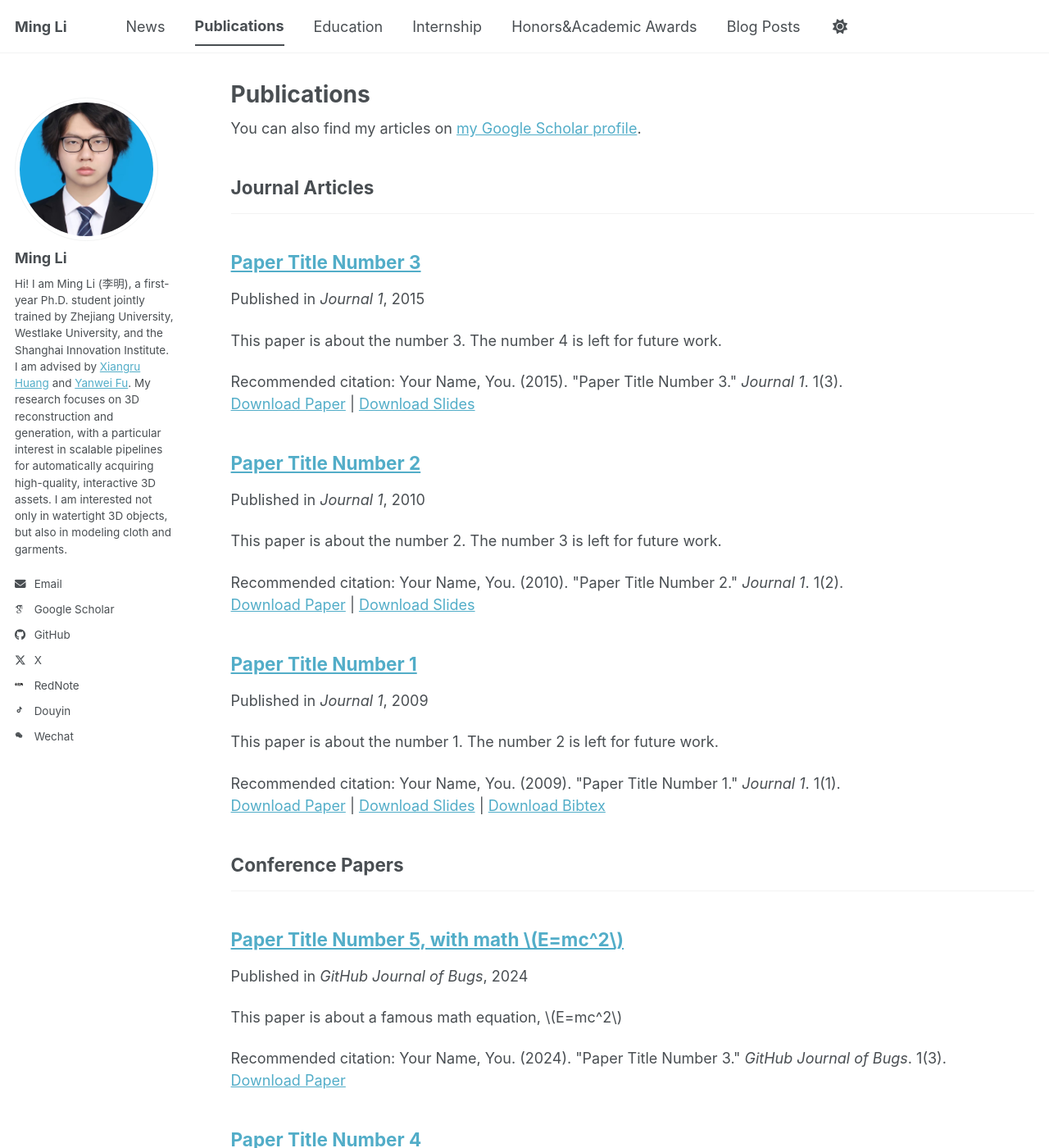
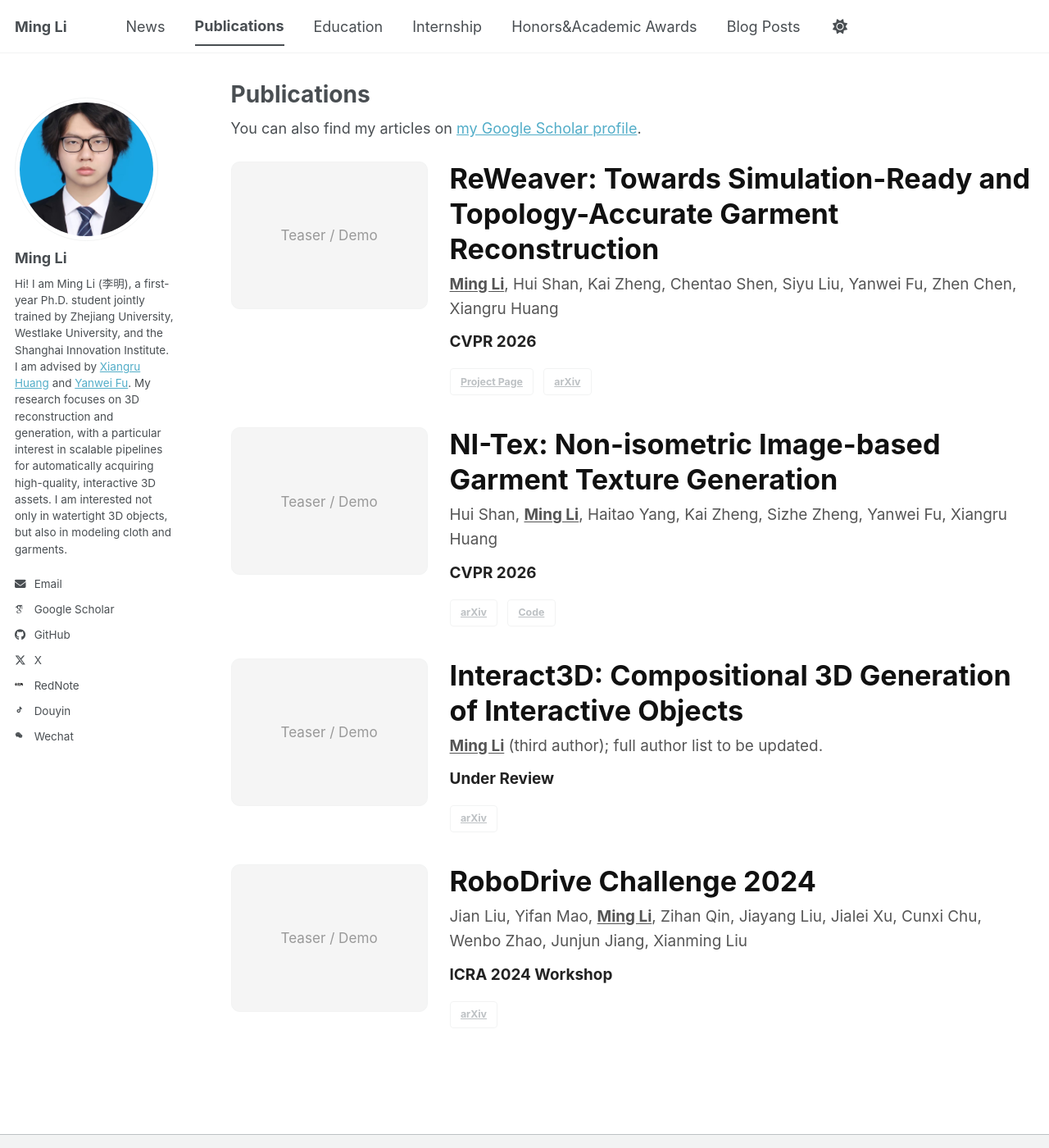
Before and after one commit to SII-LiMing/SII-LiMing.github.io, a Jekyll site: the page built from _pages/publications.html, in a window 1280 px wide and 1400 px high. Shown: the whole window at 82% size. Built offline with Jekyll 4.4.1, drawn with Linux system fonts in a browser that asks for light colours; some web fonts are replaced; a script bundle is joined from its source files by our own code; library files that are not in the unit come from our copies; some of the changed text lies outside the part shown.

Commit message:
Customize publications page

```diff
--- a/_pages/publications.html
+++ b/_pages/publications.html
@@ -11,23 +11,111 @@ author_profile: true
 
 {% include base_path %}
 
-<!-- New style rendering if publication categories are defined -->
-{% if site.publication_category %}
-  {% for category in site.publication_category  %}
-    {% assign title_shown = false %}
-    {% for post in site.publications reversed %}
-      {% if post.category != category[0] %}
-        {% continue %}
-      {% endif %}
-      {% unless title_shown %}
-        <h2>{{ category[1].title }}</h2><hr />
-        {% assign title_shown = true %}
-      {% endunless %}
-      {% include archive-single.html %}
-    {% endfor %}
+<style>
+.pub-list {
+  margin-top: 1.5rem;
+}
+.pub-card {
+  display: flex;
+  gap: 1.5rem;
+  align-items: flex-start;
+  margin: 0 0 2rem 0;
+}
+.pub-media {
+  flex: 0 0 240px;
+  width: 240px;
+}
+.pub-media img,
+.pub-placeholder {
+  width: 100%;
+  aspect-ratio: 4 / 3;
+  border: 1px solid var(--global-border-color);
+  border-radius: 10px;
+  background: #f5f5f5;
+  object-fit: cover;
+}
+.pub-placeholder {
+  display: flex;
+  align-items: center;
+  justify-content: center;
+  color: #999;
+  font-size: 0.95rem;
+}
+.pub-content {
+  flex: 1 1 auto;
+  min-width: 0;
+}
+.pub-title {
+  margin: 0 0 0.35rem 0;
+  font-size: 1.9rem;
+  line-height: 1.25;
+  font-weight: 700;
+  color: #111;
+}
+.pub-authors {
+  margin: 0 0 0.45rem 0;
+  font-size: 1.05rem;
+  line-height: 1.6;
+  color: #555;
+}
+.pub-self {
+  font-weight: 700;
+  text-decoration: underline;
+  text-underline-offset: 0.12em;
+}
+.pub-venue {
+  margin: 0.6rem 0 1rem 0;
+  font-size: 1.05rem;
+  font-weight: 700;
+  color: #222;
+}
+.pub-links {
+  display: flex;
+  flex-wrap: wrap;
+  gap: 0.5rem 0.65rem;
+}
+@media (max-width: 900px) {
+  .pub-card {
+    flex-direction: column;
+  }
+  .pub-media {
+    width: 100%;
+    max-width: 320px;
+  }
+  .pub-title {
+    font-size: 1.4rem;
+  }
+}
+</style>
+
+{% assign pubs = site.publications | sort: "date" | reverse %}
+<div class="pub-list">
+  {% for post in pubs %}
+    <div class="pub-card">
+      <div class="pub-media">
+        {% if post.teaser %}
+          <img src="{{ post.teaser | prepend: '/images/' | prepend: base_path }}" alt="{{ post.title }}">
+        {% else %}
+          <div class="pub-placeholder">Teaser / Demo</div>
+        {% endif %}
+      </div>
+      <div class="pub-content">
+        <div class="pub-title">{{ post.title }}</div>
+        {% if post.authors_html %}
+          <div class="pub-authors">{{ post.authors_html }}</div>
+        {% else %}
+          <div class="pub-authors">Author list to be updated.</div>
+        {% endif %}
+        <div class="pub-venue">{{ post.venue_display | default: post.venue }}</div>
+        <div class="pub-links">
+          {% if post.projecturl %}<a class="btn btn--inverse btn--small" href="{{ post.projecturl }}">Project Page</a>{% endif %}
+          {% if post.paperurl %}<a class="btn btn--inverse btn--small" href="{{ post.paperurl }}">Paper</a>{% endif %}
+          {% if post.arxivurl %}<a class="btn btn--inverse btn--small" href="{{ post.arxivurl }}">arXiv</a>{% endif %}
+          {% if post.codeurl %}<a class="btn btn--inverse btn--small" href="{{ post.codeurl }}">Code</a>{% endif %}
+          {% if post.dataseturl %}<a class="btn btn--inverse btn--small" href="{{ post.dataseturl }}">Dataset</a>{% endif %}
+          {% if post.pressurl %}<a class="btn btn--inverse btn--small" href="{{ post.pressurl }}">Press</a>{% endif %}
+        </div>
+      </div>
+    </div>
   {% endfor %}
-{% else %}
-  {% for post in site.publications reversed %}
-    {% include archive-single.html %}
-  {% endfor %}
-{% endif %}
+</div>
--- a/_publications/2009-10-01-paper-title-number-1.md
+++ /dev/null
@@ -1,14 +0,0 @@
----
-title: "Paper Title Number 1"
-collection: publications
-category: manuscripts
-permalink: /publication/2009-10-01-paper-title-number-1
-excerpt: 'This paper is about the number 1. The number 2 is left for future work.'
-date: 2009-10-01
-venue: 'Journal 1'
-slidesurl: 'https://academicpages.github.io/files/slides1.pdf'
-paperurl: 'https://academicpages.github.io/files/paper1.pdf'
-bibtexurl: 'https://academicpages.github.io/files/bibtex1.bib'
-citation: 'Your Name, You. (2009). &quot;Paper Title Number 1.&quot; <i>Journal 1</i>. 1(1).'
----
-The contents above will be part of a list of publications, if the user clicks the link for the publication than the contents of section will be rendered as a full page, allowing you to provide more information about the paper for the reader. When publications are displayed as a single page, the contents of the above "citation" field will automatically be included below this section in a smaller font.
--- a/_publications/2010-10-01-paper-title-number-2.md
+++ /dev/null
@@ -1,14 +0,0 @@
----
-title: "Paper Title Number 2"
-collection: publications
-category: manuscripts
-permalink: /publication/2010-10-01-paper-title-number-2
-excerpt: 'This paper is about the number 2. The number 3 is left for future work.'
-date: 2010-10-01
-venue: 'Journal 1'
-slidesurl: 'https://academicpages.github.io/files/slides2.pdf'
-paperurl: 'https://academicpages.github.io/files/paper2.pdf'
-citation: 'Your Name, You. (2010). &quot;Paper Title Number 2.&quot; <i>Journal 1</i>. 1(2).'
----
-
-The contents above will be part of a list of publications, if the user clicks the link for the publication than the contents of section will be rendered as a full page, allowing you to provide more information about the paper for the reader. When publications are displayed as a single page, the contents of the above "citation" field will automatically be included below this section in a smaller font.
--- a/_publications/2015-10-01-paper-title-number-3.md
+++ /dev/null
@@ -1,14 +0,0 @@
----
-title: "Paper Title Number 3"
-collection: publications
-category: manuscripts
-permalink: /publication/2015-10-01-paper-title-number-3
-excerpt: 'This paper is about the number 3. The number 4 is left for future work.'
-date: 2015-10-01
-venue: 'Journal 1'
-slidesurl: 'https://academicpages.github.io/files/slides3.pdf'
-paperurl: 'https://academicpages.github.io/files/paper3.pdf'
-citation: 'Your Name, You. (2015). &quot;Paper Title Number 3.&quot; <i>Journal 1</i>. 1(3).'
----
-
-The contents above will be part of a list of publications, if the user clicks the link for the publication than the contents of section will be rendered as a full page, allowing you to provide more information about the paper for the reader. When publications are displayed as a single page, the contents of the above "citation" field will automatically be included below this section in a smaller font.
--- a/_publications/2025-06-08-paper-title-number-5.md
+++ /dev/null
@@ -1,13 +0,0 @@
----
-title: "Paper Title Number 5, with math $$E=mc^2$$"
-collection: publications
-category: conferences
-permalink: /publication/2024-02-17-paper-title-number-4
-excerpt: 'This paper is about a famous math equation, $$E=mc^2$$'
-date: 2024-02-17
-venue: 'GitHub Journal of Bugs'
-paperurl: 'https://academicpages.github.io/files/paper3.pdf'
-citation: 'Your Name, You. (2024). &quot;Paper Title Number 3.&quot; <i>GitHub Journal of Bugs</i>. 1(3).'
----
-
-Using [MathJax](https://www.mathjax.org/) in the description is supported - $$E=mc^2$$ - however, the use must be mindful that the default delimiters are `$$...$$` and `\\[...\\]` which differs from the `$...$` that is typically expected.
```
Also changed, not shown: _publications/2024-02-17-paper-title-number-4.md (deleted, +0 -13 lines), _publications/2024-05-01-robodrive-challenge.md (added, +16 -0 lines), _publications/2026-01-15-interact3d.md (added, +16 -0 lines), _publications/2026-02-18-ni-tex.md (added, +16 -0 lines), _publications/2026-02-20-reweaver.md (added, +16 -0 lines).
